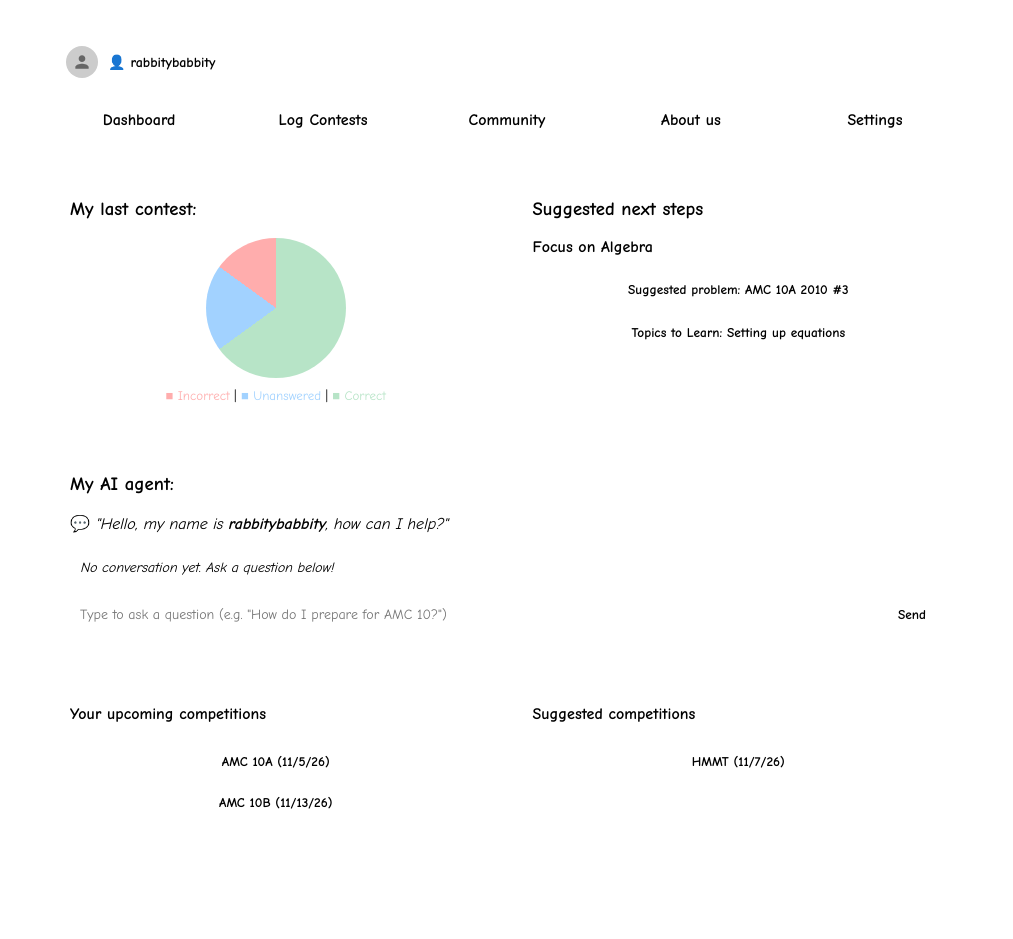
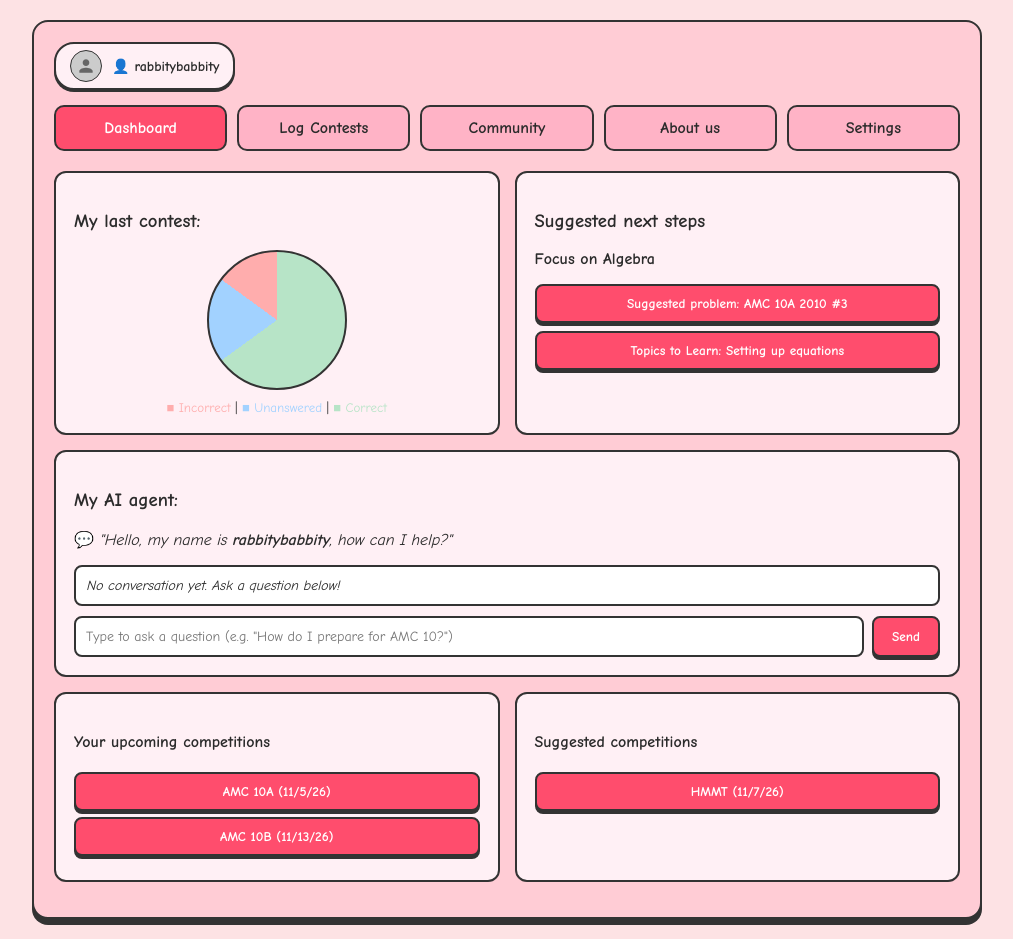
Before and after one commit to eyzoop/math-website-draft, a plain HTML site: page index.html in a window 1280 px wide. Shown: the whole page, without its empty margins (133-1146 px from the left). Before the commit the page ends 899 px from the top, so only its background shows below. Drawn offline with Linux system fonts and the light colour scheme.

Commit message:
Update index.html

```diff
--- a/index.html
+++ b/index.html
@@ -815,6 +815,7 @@
     }
 
     // Initialize application
+    setTheme(appState.currentTheme);
     renderApp();
   </script>
 </body>
```
